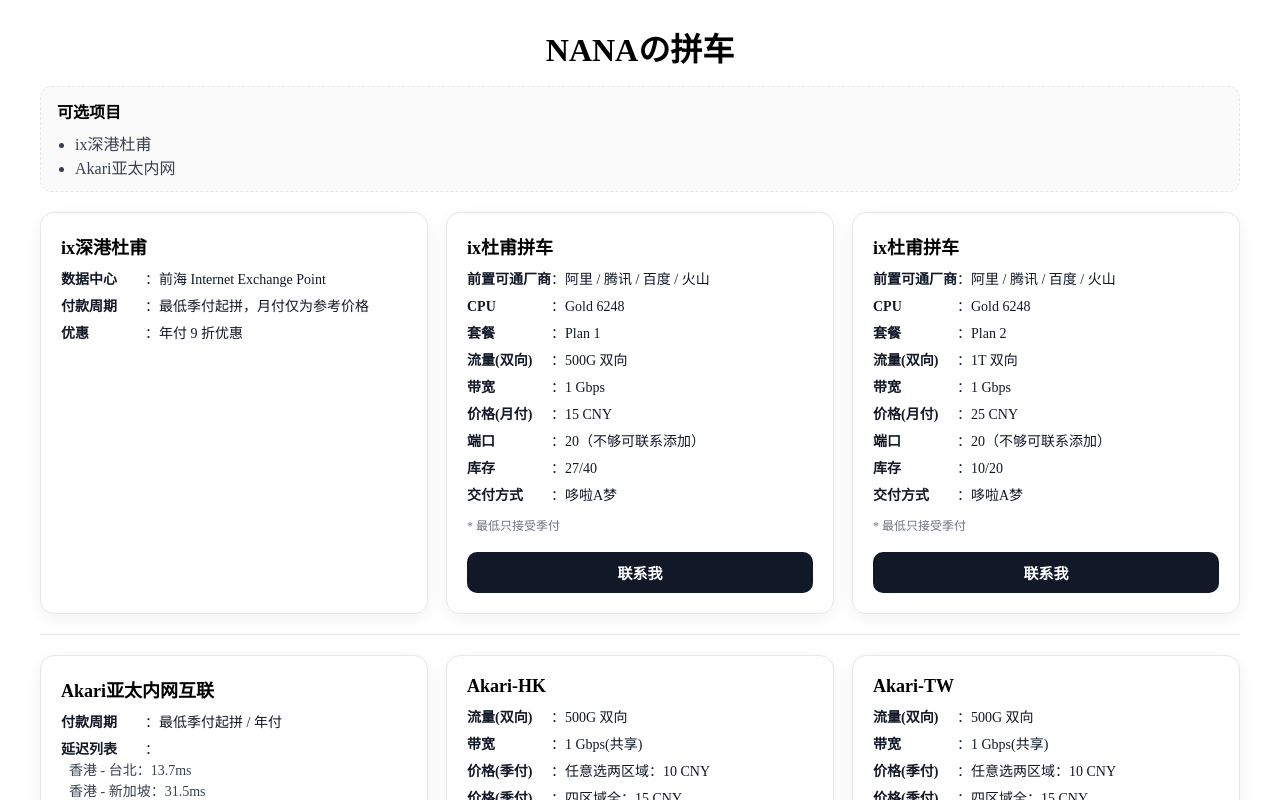
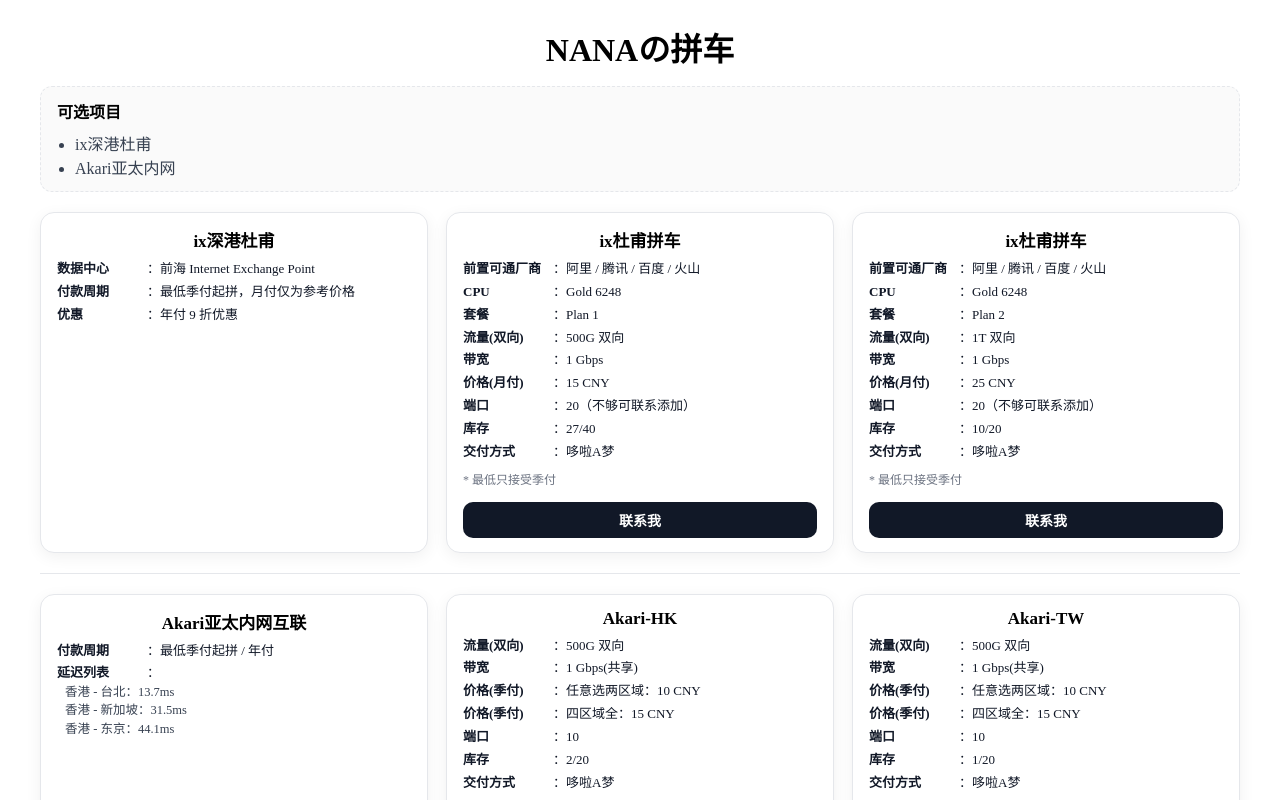
Before and after one commit to L1ttlebear/shoplist, a Vue app: page / in a window 1280 px wide. Shown: the top 800 px of the page. Built offline with nearby package versions, Linux system fonts and the light colour scheme.

Commit message:
tighten card spacing and center titles

```diff
--- a/src/components/ProductCard.vue
+++ b/src/components/ProductCard.vue
@@ -43,25 +43,40 @@
 .card{
   border:1px solid #e5e7eb;
   border-radius:14px;
-  padding:20px;
+  padding:14px 16px;
   box-shadow:0 4px 16px rgba(0,0,0,.06);
   background:#fff;
   display:flex;
   flex-direction:column;
-  gap:10px;
+  gap:8px;
 }
 .card.section{
-  min-height:140px;
+  min-height:0;
 }
-.sub{margin-left:8px;color:#374151;}
-.title{font-size:18px;font-weight:700;}
-.list{display:flex;flex-direction:column;gap:6px;font-size:14px;line-height:1.5;color:#111827;}
-.list b{font-weight:700;min-width:84px;display:inline-block;}
+.title{
+  font-size:17px;
+  font-weight:700;
+  text-align:center;
+}
+.list{
+  display:flex;
+  flex-direction:column;
+  gap:4px;
+  font-size:13px;
+  line-height:1.45;
+  color:#111827;
+}
+.list b{
+  font-weight:700;
+  min-width:90px;
+  display:inline-block;
+}
+.sub{margin-left:8px;color:#374151;font-size:12.5px;}
 .note,.remark{color:#6b7280;font-size:12px;}
 .btn{
-  margin-top:8px;
+  margin-top:6px;
   background:#111827;color:#fff;text-align:center;
-  padding:10px 12px;border-radius:10px;text-decoration:none;font-size:15px;font-weight:600;
+  padding:8px 10px;border-radius:10px;text-decoration:none;font-size:14px;font-weight:600;
 }
 .btn:hover{background:#0f172a;}
 </style>
```
